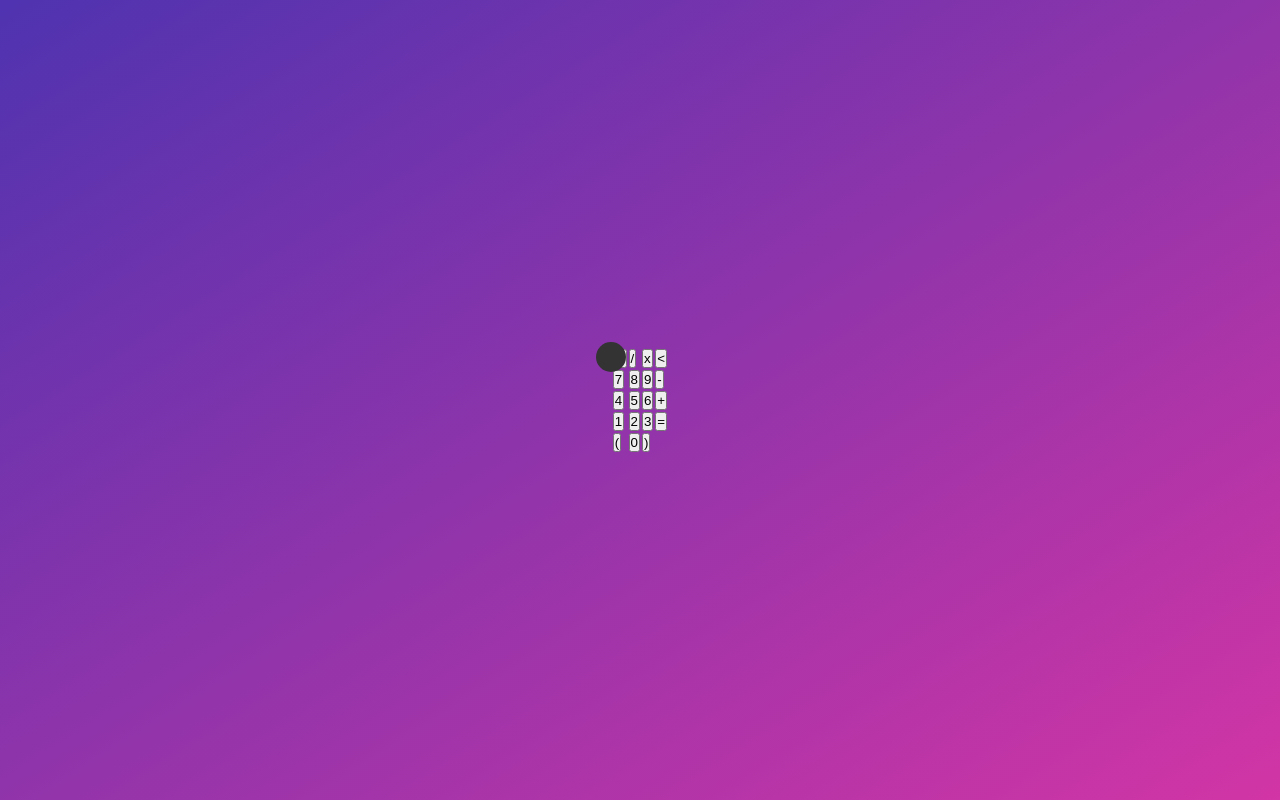
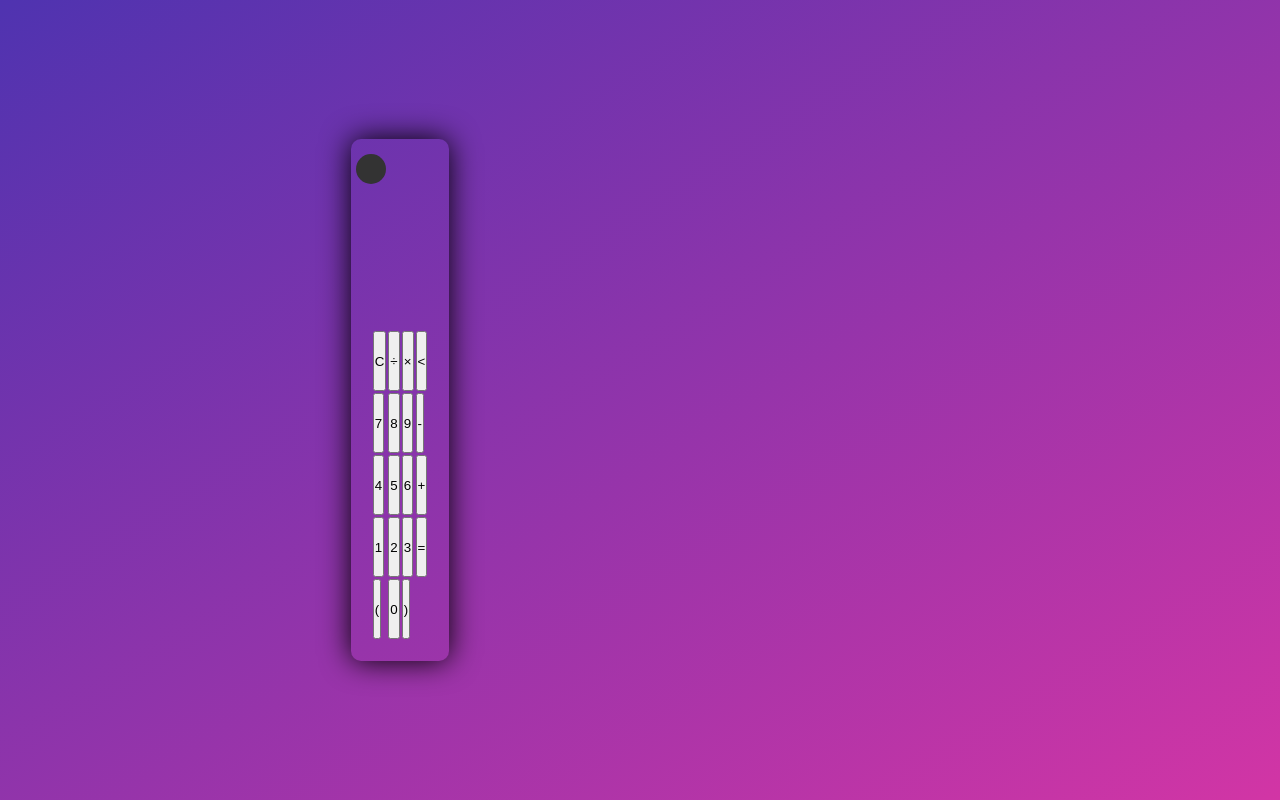
Before and after one commit to ibanga-alt/probable-cal-invention, a plain HTML site: page index.html in a window 1280 px wide. Drawn offline with Linux system fonts and the light colour scheme.

Commit message:
changed display, calc-dark

```diff
--- a/index.html
+++ b/index.html
@@ -2,13 +2,14 @@
 <html lang="en">
 <head>
     <meta charset="UTF-8">
+    <!-- <mata http-equiv="x-UA-Compatible" content="IE=edge"> -->
     <meta name="viewport" content="width=device-width, initial-scale=1.0">
     <link rel="stylesheet" href="styles.css">
     <title>Calculator</title>
 </head>
 <body>
     <div class="container">
-        <div class="calculator dark">
+        <div class="calculator-dark">
             <div class="theme-toggler active">
                 <i class="toggler-icon"></i>
 
@@ -20,8 +21,8 @@
                 <table>
                     <tr>
                         <td><button class="btn-operaetor" id="clear">C</button></td>
-                        <td><button class="btn-operaetor" id="/">/</button></td>
-                        <td><button class="btn-operaetor" id="*">x</button></td>
+                        <td><button class="btn-operaetor" id="/">&divide;</button></td>
+                        <td><button class="btn-operaetor" id="*">&times;</button></td>
                         <td><button class="btn-operaetor" id="backspace"><</button></td>
                     </tr>
                     <tr>
--- a/styles.css
+++ b/styles.css
@@ -20,20 +20,19 @@ a{
 
 .container{
     height: 100vh;
-    mask-border-width: 100vh;
+    width: 100vh;
     display: grid;
     place-items: center;
 
 }
 
-.calculator {
+.calculator-dark {
     position: relative;
     height: auto;
     width: auto;
     padding: 20px;
     border-radius: 10px;
-    box-shadow: 0, 0, 30px #000;
-
+    box-shadow: 0 0 30px #000;
 }
 
 .theme-toggler{
@@ -43,13 +42,18 @@ a{
     cursor: pointer;
     z-index: 1;
     /* z-index ??? */
+
 }
 
 .theme-toggler.active{
-    color: #fff;
+    color: #333;
 }
 
-.theme-toggler.active::before{
+.theme-toggler.active ::before{
+    background-color: #fff;
+}
+
+.theme-toggler.active ::before{
     content: "";
     height: 30px;
     width: 30px;
@@ -62,7 +66,7 @@ a{
     z-index: -1;
 }
 
-.display {
+#display {
     margin: 0, 10px;
     height: 150px;
     width: auto;
@@ -73,3 +77,12 @@ a{
     margin-bottom: 20px;
     overflow-x: scroll;
 }
+
+#display ::-webkit-scrollbar {
+    display: block;
+    height: 3px;
+}
+
+button{
+    height: 60px;
+}
```
